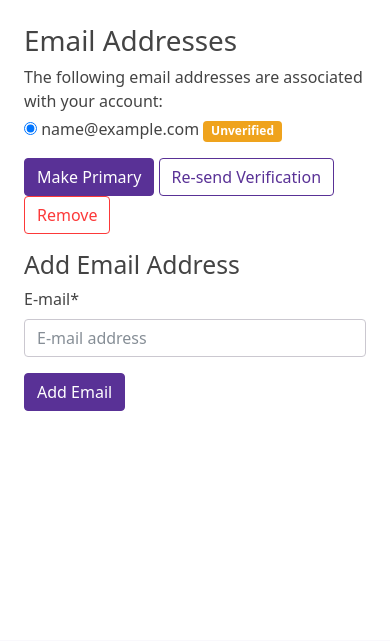
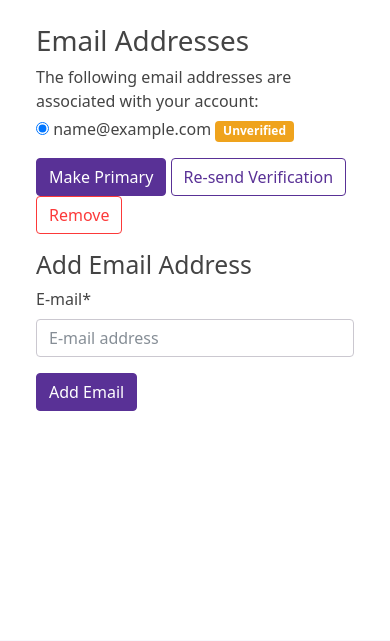
Before and after one commit to scancer-org/webapp, a Django app: page /accounts/email/ in a window 390 px wide. Shown: the part 56-697 px from the top of the page. Run offline with Django 3.2, Linux system fonts and the light colour scheme; the visitor is signed in with stand-in values (Sample User, id 1); data comes from the database, SQL or seed files in the repository; some libraries are stand-ins or nearby versions.

Commit message:
Adjust container sizes for accounts pages

```diff
--- a/scancer/templates/account/base_app.html
+++ b/scancer/templates/account/base_app.html
@@ -2,9 +2,11 @@
 {% block title %}{% block head_title %}{% endblock head_title %}{% endblock title %}
 
 {% block content %}
-<main class="row mt-4">
-  <div class="col-md-4 offset-md-4">
-    {% block inner %}{% endblock %}
+<main class="container-fluid mt-4">
+  <div class="row">
+    <div class="col-lg-4 offset-lg-4 col-md-6 offset-md-3 col-sm-10 offset-sm-1 col-xs-12">
+      {% block inner %}{% endblock %}
+    </div>
   </div>
 </main>
 {% endblock %}
--- a/scancer/templates/base_app.html
+++ b/scancer/templates/base_app.html
@@ -3,7 +3,7 @@
 {% block header %}
 <nav class="navbar navbar-expand-md navbar-dark bg-dark" aria-label="Navigation Menu">
   <div class="container-fluid">
-    <a class="navbar-brand" href="{% url 'examinations:list' %}">Scancer</a>
+    <a class="navbar-brand" href="{% url 'patients:list' %}">Scancer</a>
     <button class="navbar-toggler" type="button" data-bs-toggle="collapse" data-bs-target="#menuButton" aria-controls="menuButton" aria-expanded="false" aria-label="Toggle navigation">
       <span class="navbar-toggler-icon"></span>
     </button>
```
Also changed, not shown: scancer/templates/account/base.html (+5 -3 lines).
